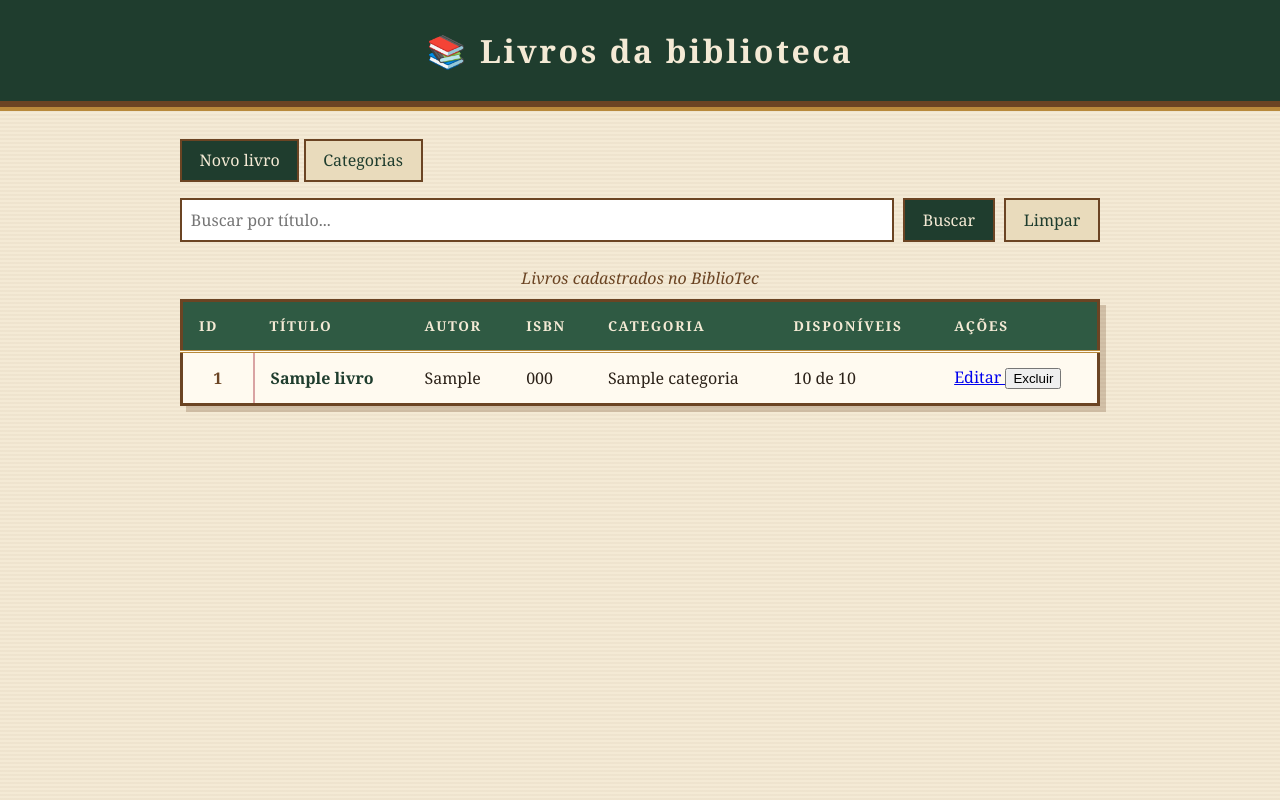
After one commit to Eduardocods/bibliotec_Eduardo_Luiz, a Spring Boot app: page /livros in a window 1280 px wide. The commit adds this page. Run offline with Spring Boot 4, Linux system fonts and the light colour scheme; tables that the repository leaves empty hold one stand-in row (values such as "Sample post").

Commit message:
feat(leitor): editar e excluir leitor

```diff
--- /dev/null
+++ b/src/main/java/br/escola/bibliotec/controller/web/LivroController.java
@@ -0,0 +1,111 @@
+
+package br.escola.bibliotec.controller.web;
+
+import br.escola.bibliotec.model.Categoria;
+import br.escola.bibliotec.model.Livro;
+import br.escola.bibliotec.service.CategoriaService;
+import br.escola.bibliotec.service.LivroService;
+import jakarta.validation.Valid;
+import org.springframework.stereotype.Controller;
+import org.springframework.ui.Model;
+import org.springframework.validation.BindingResult;
+import org.springframework.web.bind.annotation.*;
+import org.springframework.web.servlet.mvc.support.RedirectAttributes;
+
+@Controller
+@RequestMapping("/livros")
+public class LivroController {
+
+    private final LivroService livroService;
+    private final CategoriaService categoriaService;
+
+    public LivroController(LivroService livroService,
+                           CategoriaService categoriaService) {
+        this.livroService = livroService;
+        this.categoriaService = categoriaService;
+    }
+
+    @GetMapping
+    public String listar(@RequestParam(required = false) String titulo,
+                         Model model) {
+        model.addAttribute("livros", livroService.buscar(titulo));
+        model.addAttribute("titulo", titulo);
+        return "livros/lista";
+    }
+
+    @GetMapping("/novo")
+    public String novo(Model model) {
+        Livro livro = new Livro();
+        livro.setCategoria(new Categoria());
+        model.addAttribute("livro", livro);
+        return formulario(model);
+    }
+
+    @PostMapping
+    public String salvar(@Valid @ModelAttribute("livro") Livro livro,
+                         BindingResult resultado,
+                         Model model,
+                         RedirectAttributes redirectAttributes) {
+
+        if (livro.getCategoria() == null ||
+                livro.getCategoria().getId() == null) {
+            resultado.rejectValue(
+                    "categoria.id",
+                    "categoria.obrigatoria",
+                    "Escolha uma categoria"
+            );
+        }
+
+        if (livroService.isbnJaExiste(livro)) {
+            resultado.rejectValue(
+                    "isbn",
+                    "isbn.duplicado",
+                    "Já existe um livro com este ISBN"
+            );
+        }
+
+        if (resultado.hasErrors()) {
+            return formulario(model);
+        }
+
+        livroService.salvar(livro);
+
+        redirectAttributes.addFlashAttribute(
+                "mensagem",
+                "Livro salvo com sucesso!"
+        );
+
+        return "redirect:/livros";
+    }
+
+    @GetMapping("/{id}/editar")
+    public String editar(@PathVariable Long id, Model model) {
+        var livro = livroService.buscarPorId(id);
+
+        if (livro.isEmpty()) {
+            return "redirect:/livros";
+        }
+
+        model.addAttribute("livro", livro.get());
+        return formulario(model);
+    }
+
+    @PostMapping("/{id}/excluir")
+    public String excluir(@PathVariable Long id,
+                          RedirectAttributes redirectAttributes) {
+
+        livroService.excluir(id);
+
+        redirectAttributes.addFlashAttribute(
+                "mensagem",
+                "Livro excluído com sucesso!"
+        );
+
+        return "redirect:/livros";
+    }
+
+    private String formulario(Model model) {
+        model.addAttribute("categorias", categoriaService.listarTodas());
+        return "livros/form";
+    }
+}
--- a/src/main/resources/static/css/style.css
+++ b/src/main/resources/static/css/style.css
@@ -125,6 +125,7 @@ td.acoes .botao { margin-right: .3rem; }
     background: #dcebd2;
     border-left: 6px solid var(--verde-claro);
 }
+
 .erro {
     margin: .3rem 0 0;
     color: #b3402a;
@@ -135,3 +136,36 @@ td.acoes .botao { margin-right: .3rem; }
     border-color: #b3402a;
     background: #fdf1ef;
 }
+
+.formulario input[type=number],
+.formulario select {
+    width: 100%;
+    padding: .55rem;
+    font: inherit;
+    border: 2px solid var(--madeira);
+    background: #fff;
+}
+
+.formulario select.campo-erro {
+    border-color: #b3402a;
+    background: #fdf1ef;
+}
+.busca {
+    display: flex;
+    gap: .6rem;
+    width: min(920px, 92%);
+    margin: 0 auto 1rem;
+}
+.busca input[type=text] {
+    flex: 1;
+    padding: .55rem;
+    font: inherit;
+    border: 2px solid var(--madeira);
+    background: #fff;
+}
+.vazio {
+    width: min(920px, 92%);
+    margin: 0 auto 1rem;
+    font-style: italic;
+    color: var(--madeira);
+}
--- /dev/null
+++ b/src/main/resources/templates/livros/lista.html
@@ -0,0 +1,84 @@
+
+<!DOCTYPE html>
+<html lang="pt-BR" xmlns:th="http://www.thymeleaf.org">
+<head>
+    <meta charset="UTF-8">
+    <meta name="viewport" content="width=device-width, initial-scale=1.0">
+    <title>Livros | BiblioTec</title>
+    <link rel="stylesheet" th:href="@{/css/style.css}">
+</head>
+<body>
+
+<h1>Livros da biblioteca</h1>
+
+<p class="barra">
+    <a class="botao" th:href="@{/livros/novo}">Novo livro</a>
+    <a class="botao botao-secundario" th:href="@{/categorias}">
+        Categorias
+    </a>
+</p>
+
+<p class="mensagem" th:if="${mensagem}"
+   th:text="${mensagem}">Mensagem</p>
+
+<form class="busca" method="get" th:action="@{/livros}">
+    <input type="text" name="titulo"
+           placeholder="Buscar por título..."
+           th:value="${titulo}">
+
+    <button type="submit" class="botao">Buscar</button>
+
+    <a class="botao botao-secundario"
+       th:href="@{/livros}">Limpar</a>
+</form>
+
+<p class="vazio" th:if="${#lists.isEmpty(livros)}">
+    Nenhum livro encontrado.
+</p>
+
+<table>
+    <caption>Livros cadastrados no BiblioTec</caption>
+
+    <thead>
+    <tr>
+        <th>ID</th>
+        <th>Título</th>
+        <th>Autor</th>
+        <th>ISBN</th>
+        <th>Categoria</th>
+        <th>Disponíveis</th>
+        <th>Ações</th>
+    </tr>
+    </thead>
+
+    <tbody>
+    <tr th:each="livro : ${livros}">
+        <td th:text="${livro.id}">1</td>
+        <td th:text="${livro.titulo}">Título</td>
+        <td th:text="${livro.autor}">Autor</td>
+        <td th:text="${livro.isbn}">9780000000000</td>
+        <td th:text="${livro.categoria.nome}">Categoria</td>
+
+        <td th:text="|${livro.quantidadeDisponivel} de ${livro.quantidadeTotal}|">
+            3 de 3
+        </td>
+
+        <td>
+            <a th:href="@{/livros/{id}/editar(id=${livro.id})}">
+                Editar
+            </a>
+
+            <form th:action="@{/livros/{id}/excluir(id=${livro.id})}"
+                  method="post"
+                  style="display:inline"
+                  onsubmit="return confirm('Deseja excluir este livro?')">
+
+                <button type="submit">Excluir</button>
+            </form>
+        </td>
+    </tr>
+    </tbody>
+</table>
+
+</body>
+</html>
```
Also changed, not shown: src/main/java/br/escola/bibliotec/controller/web/CategoriaController.java (+33 -10 lines), src/main/java/br/escola/bibliotec/model/Livro.java (added, +117 -0 lines), src/main/java/br/escola/bibliotec/repository/LivroRepository.java (added, +19 -0 lines), src/main/java/br/escola/bibliotec/service/CategoriaService.java (+8 -3 lines), src/main/java/br/escola/bibliotec/service/LivroService.java (added, +68 -0 lines), src/main/resources/templates/categorias/form.html (deleted, +0 -33 lines), src/main/resources/templates/categorias/lista.html (deleted, +0 -57 lines), src/main/resources/templates/livros/form.html (added, +74 -0 lines).
